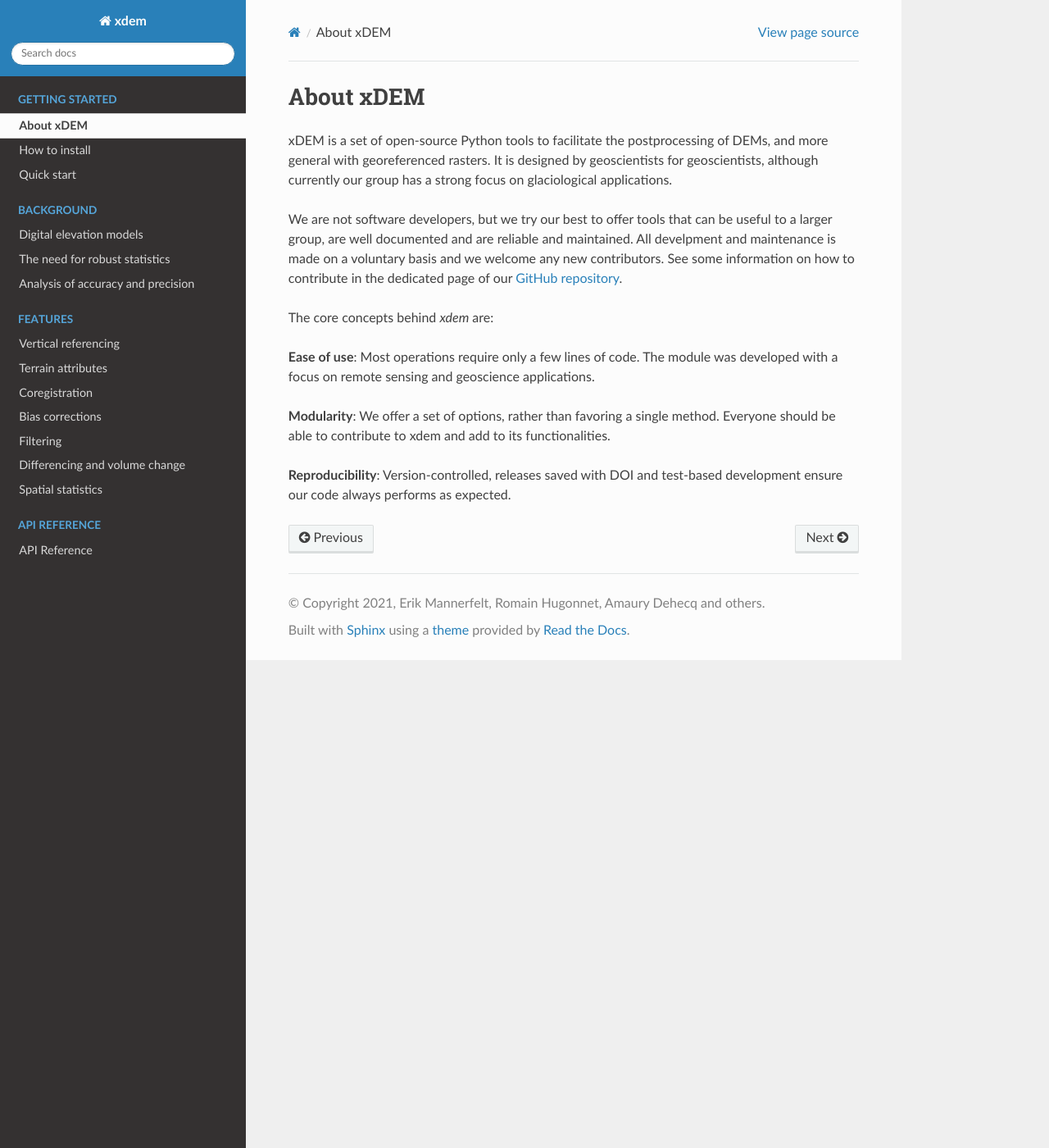
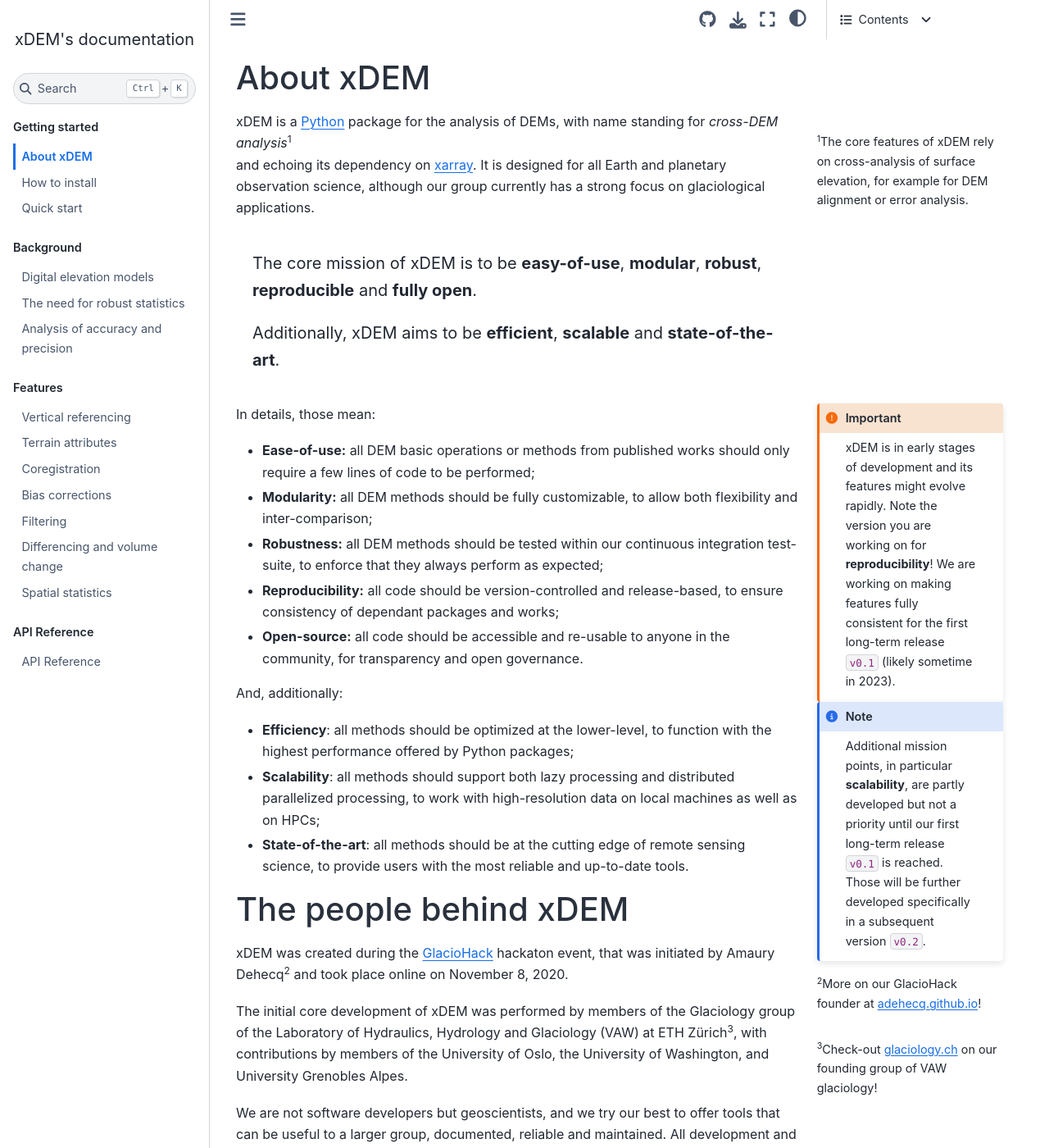
Before and after one commit to GlacioHack/xdem, a Sphinx documentation site: the page built from docs/source/about_xdem.md, in a window 1280 px wide and 1400 px high. Shown: the whole window at 82% size. Built offline with Sphinx 7.4.7 and the Sphinx Book theme 1.1.4, drawn with Linux system fonts in a browser that asks for light colours; pages that are not in the unit, such as notebooks, are missing from menus; the version number is read from the project's files by our own code; some of the changed text lies outside the part shown.

Commit message:
Initial commit on new documentation

````diff
--- a/dev-environment.yml
+++ b/dev-environment.yml
@@ -25,7 +25,6 @@
   - pytest
   - pytest-xdist
   - sphinx
-  - sphinx_rtd_theme
   - numpydoc
   - sphinxcontrib-programoutput
   - flake8
@@ -33,4 +32,5 @@
   - sphinx-gallery
 
   - pip:
+    - sphinx-book-theme
     - git+https://github.com/GlacioHack/geoutils.git
--- a/dev-requirements.txt
+++ b/dev-requirements.txt
@@ -1,6 +1,6 @@
 sphinx
 numpydoc
-sphinx_rtd_theme
+sphinx-book-theme
 sphinx_autodoc_typehints
 sphinxcontrib-programoutput
 numpy
--- /dev/null
+++ b/docs/source/about_xdem.md
@@ -0,0 +1,72 @@
+(about-xdem)=
+
+# About xDEM
+
+
+xDEM is a [Python](https://www.python.org/) package for the analysis of DEMs, with name standing for _cross-DEM analysis_[^sn1]
+and echoing its dependency on [xarray](https://docs.xarray.dev/en/stable/). It is designed for all Earth and planetary
+observation science, although our group currently has a strong focus on glaciological applications.
+
+[^sn1]: The core features of xDEM rely on cross-analysis of surface elevation, for example for DEM alignment or error analysis.
+
+
+```{epigraph}
+The core mission of xDEM is to be **easy-of-use**, **modular**, **robust**, **reproducible** and **fully open**.
+
+Additionally, xDEM aims to be **efficient**, **scalable** and **state-of-the-art**.
+```
+
+```{important}
+:class: margin
+xDEM is in early stages of development and its features might evolve rapidly. Note the version you are working on for
+**reproducibility**!
+We are working on making features fully consistent for the first long-term release ``v0.1`` (likely sometime in 2023).
+```
+
+In details, those mean:
+
+- **Ease-of-use:** all DEM basic operations or methods from published works should only require a few lines of code to be performed;
+
+- **Modularity:** all DEM methods should be fully customizable, to allow both flexibility and inter-comparison;
+
+- **Robustness:** all DEM methods should be tested within our continuous integration test-suite, to enforce that they always perform as expected;
+
+- **Reproducibility:** all code should be version-controlled and release-based, to ensure consistency of dependant packages and works;
+
+- **Open-source:** all code should be accessible and re-usable to anyone in the community, for transparency and open governance.
+
+```{note}
+:class: margin
+Additional mission points, in particular **scalability**, are partly developed but not a priority until our first long-term release ``v0.1`` is reached. Those will be further developed specifically in a subsequent version ``v0.2``.
+```
+
+And, additionally:
+
+- **Efficiency**: all methods should be optimized at the lower-level, to function with the highest performance offered by Python packages;
+
+- **Scalability**: all methods should support both lazy processing and distributed parallelized processing, to work with high-resolution data on local machines as well as on HPCs;
+
+- **State-of-the-art**: all methods should be at the cutting edge of remote sensing science, to provide users with the most reliable and up-to-date tools.
+
+
+# The people behind xDEM
+
+```{margin}
+<sup>2</sup>More on our GlacioHack founder at [adehecq.github.io](https://adehecq.github.io/)!
+```
+
+xDEM was created during the [GlacioHack](https://github.com/GlacioHack) hackaton event, that was initiated by
+Amaury Dehecq<sup>2</sup> and took place online on November 8, 2020.
+
+```{margin}
+<sup>3</sup>Check-out [glaciology.ch](https://glaciology.ch) on our founding group of VAW glaciology!
+```
+
+The initial core development of xDEM was performed by members of the Glaciology group of the Laboratory of Hydraulics, Hydrology and
+Glaciology (VAW) at ETH Zürich<sup>3</sup>, with contributions by members of the University of Oslo, the University of Washington, and University
+Grenobles Alpes.
+
+We are not software developers but geoscientists, and we try our best to offer tools that can be useful to a larger group,
+documented, reliable and maintained. All development and maintenance is made on a voluntary basis and we welcome
+any new contributors. See some information on how to contribute in the dedicated page of our
+[GitHub repository](https://github.com/GlacioHack/xdem/blob/main/CONTRIBUTING.md).
--- a/docs/source/about_xdem.rst
+++ /dev/null
@@ -1,16 +0,0 @@
-.. _about_xdem:
-
-About xDEM
-==========
-
-xDEM is a set of open-source Python tools to facilitate the postprocessing of DEMs, and more general with georeferenced rasters. It is designed by geoscientists for geoscientists, although currently our group has a strong focus on glaciological applications.
-
-We are not software developers, but we try our best to offer tools that can be useful to a larger group, are well documented and are reliable and maintained. All develpment and maintenance is made on a voluntary basis and we welcome any new contributors. See some information on how to contribute in the dedicated page of our `GitHub repository <https://github.com/GlacioHack/xdem/blob/main/CONTRIBUTING.md>`_.
-
-The core concepts behind *xdem* are:
-
-**Ease of use**: Most operations require only a few lines of code. The module was developed with a focus on remote sensing and geoscience applications.
-
-**Modularity**: We offer a set of options, rather than favoring a single method. Everyone should be able to contribute to xdem and add to its functionalities.
-
-**Reproducibility**: Version-controlled, releases saved with DOI and test-based development ensure our code always performs as expected.
--- a/docs/source/conf.py
+++ b/docs/source/conf.py
@@ -50,6 +50,7 @@
     "sphinxcontrib.programoutput",
     "sphinx_gallery.gen_gallery",  # Examples gallery
     "sphinx.ext.intersphinx",
+    "myst_parser" # Form of Markdown that works with sphinx, used a lot by the Sphinx Book Theme
 ]
 
 #autosummary_generate = True
@@ -86,7 +87,16 @@
 # The theme to use for HTML and HTML Help pages.  See the documentation for
 # a list of builtin themes.
 #
-html_theme = 'sphinx_rtd_theme'
+html_theme = 'sphinx_book_theme'
+
+html_theme_options = {"use_sidenotes": True,
+                      "repository_url": "https://github.com/GlacioHack/xdem",
+                      "use_repository_button": True,
+                      }
+
+# html_logo = "path/to/myimage.png"
+html_title = "xDEM's documentation"
+
 
 # Add any paths that contain custom static files (such as style sheets) here,
 # relative to this directory. They are copied after the builtin static files,
````
Also changed, not shown: docs/source/index.rst (+8 -3 lines).
